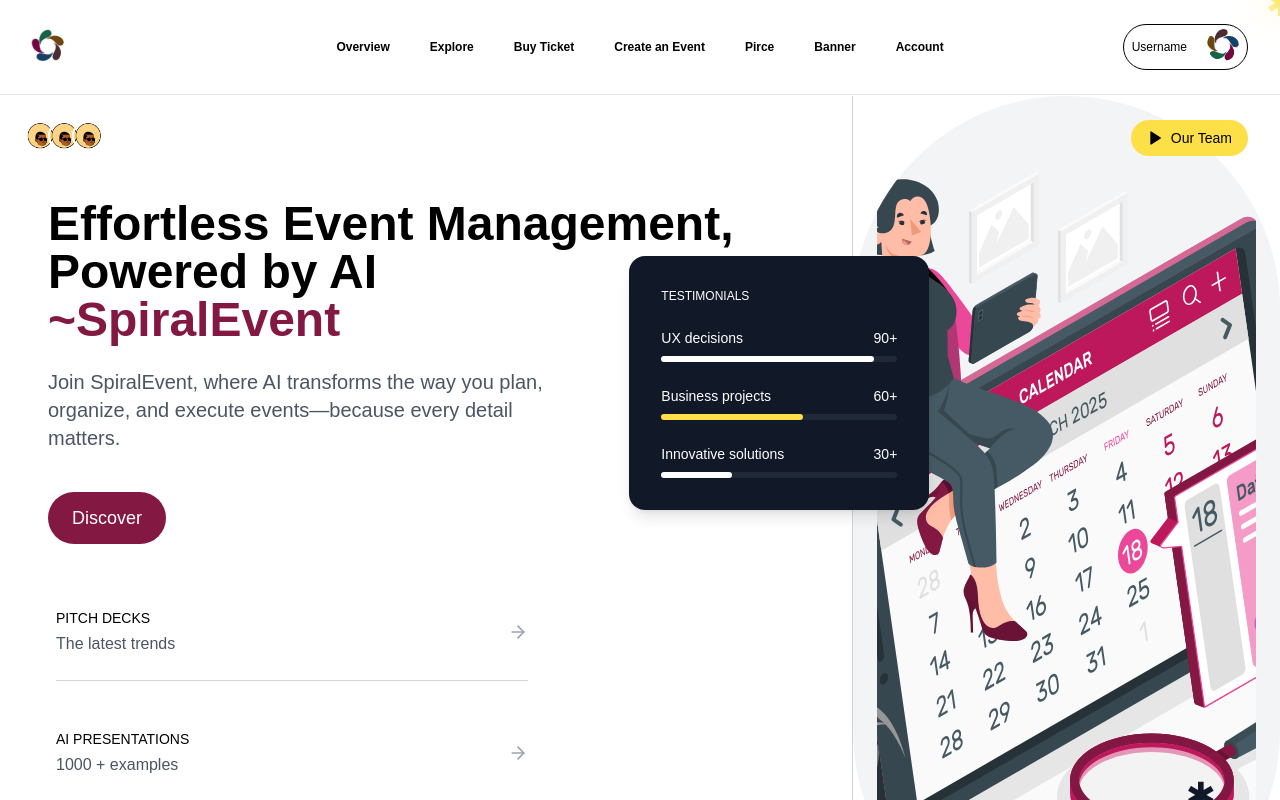
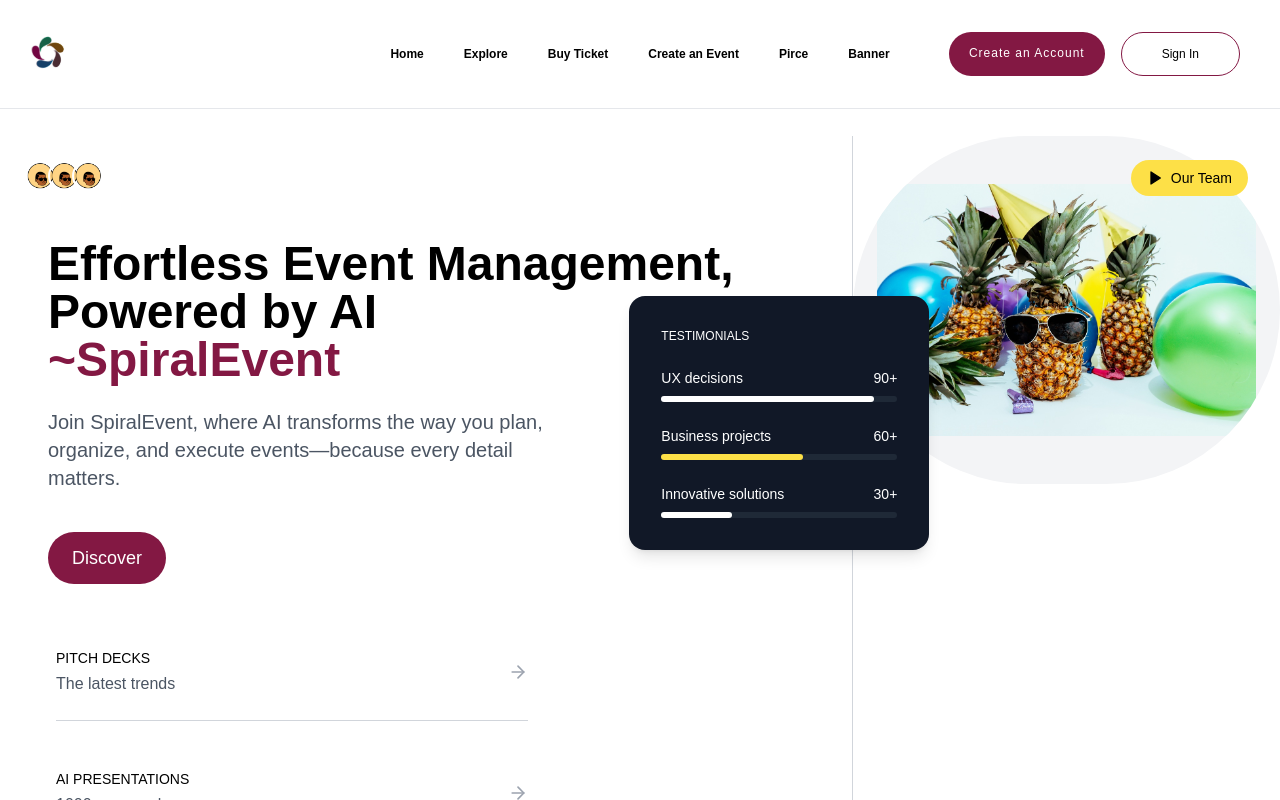
Before and after one commit to Anonymous-nerds/spiralevent-frontend, a React (Vite) app: page /home in a window 1280 px wide. Shown: the top 800 px of the page. Built offline with nearby package versions, Linux system fonts and the light colour scheme.

Commit message:
small changes

```diff
--- a/src/components/ui/Nav.jsx
+++ b/src/components/ui/Nav.jsx
@@ -1,5 +1,5 @@
 // "use client";
-import { useState, useEffect } from "react";
+import { useState } from "react";
 import { Dialog } from "@headlessui/react";
 import { Bars3Icon, XMarkIcon } from "@heroicons/react/24/outline";
 import Logo from "../../assets/spiraleE4.png";
@@ -7,37 +7,17 @@ import Logo from "../../assets/spiraleE4.png";
 // import User from "../assets/102716454.jpeg";
 
 const navigation = [
-  { name: "Overview", href: "/dashboard" },
+  { name: "Home", href: "/" },
   { name: "Explore", href: "/explore/event" },
   { name: "Buy Ticket", href: "/ticket" },
   { name: "Create an Event", href: "/Expanses" },
   { name: "Pirce", href: "/Customers" },
   { name: "Banner", href: "/Banner" },
-  { name: "Account", href: "/Account" },
 ];
 
 export default function Nav() {
-  const [userData, setUserData] = useState({});
   const [mobileMenuOpen, setMobileMenuOpen] = useState(false);
 
-  useEffect(() => {
-    // Retrieve the items from local storage
-    const storedEmail = localStorage.getItem("email");
-    const storedUserImage = localStorage.getItem("userImage");
-    const storedUsername = localStorage.getItem("username");
-    const storedName = localStorage.getItem("name");
-    const storedToken = localStorage.getItem("token");
-    const storedUserID = localStorage.getItem("userID");
-
-    setUserData({
-      email: storedEmail,
-      userImage: storedUserImage,
-      username: storedUsername,
-      name: storedName,
-      token: storedToken,
-      userID: storedUserID,
-    });
-  }, []);
 
   return (
     <div className="bg-transparent pb-24">
@@ -71,17 +51,19 @@ export default function Nav() {
             ))}
           </div>
           <div className="hidden lg:flex lg:flex-1 lg:justify-end">
-            <div className="flex gap-3 rounded-full border border-black p-1">
-              <span className="py-2 px-1 text-sm" style={{ fontSize: "12px" }}>
-                {/* {userData.name} */}
-                Username
-              </span>
-              <span className="px-1">
-                <img className="w-8 rounded-full" src={Logo} alt="User"
-                // src={userData.userImage}
-                />
-              </span>
-            </div>
+            <a
+              href="/Register"
+              className="p-2 px-5 py-3 text-[12px] bg-pink-900 rounded-full m-2 icon"
+              style={{ letterSpacing: "1px" }}
+            >
+              <span className="text-white">Create an Account</span>
+            </a>
+            <a
+              href="/internship"
+              className="p-2 px-10 py-3 text-[12px] bg-transparent border border-pink-900  rounded-full m-2 icon"
+            >
+              <span className="text-pink-690 ">Sign In</span>
+            </a>
           </div>
         </nav>
         <hr className="bg-black" />
@@ -109,15 +91,20 @@ export default function Nav() {
                     </a>
                   ))}
                 </div>
-                <div className="w-[140px]">
-                  <div className="flex gap-3 rounded-full border border-black p-1">
-                    <span className="py-2 px-1 text-sm" style={{ fontSize: "12px" }}>
-                      {userData.name}
-                    </span>
-                    <span className="px-1">
-                      <img className="w-8 rounded-full" src={userData.userImage} alt="User" />
-                    </span>
-                  </div>
+                <div className="py-6 flex lg:flex-1 lg:justify-end">
+                  <a
+                    href="/Register"
+                    className="p-2 px-5 py-3 text-sm bg-blue-600 rounded-full m-2 icon"
+                    style={{ letterSpacing: "1px" }}
+                  >
+                    <span className="text-white">Create an Account</span>
+                  </a>
+                  <a
+                    href="/internship"
+                    className="p-2 px-5  py-3 text-sm bg-transparent border border-blue-600  rounded-full m-2 icon"
+                  >
+                    <span className="text-blue-600 ">Sign In</span>
+                  </a>
                 </div>
               </div>
             </div>
--- a/src/pages/Home/Home.jsx
+++ b/src/pages/Home/Home.jsx
@@ -1,26 +1,21 @@
 import { ArrowRight, Play } from 'lucide-react';
 import Nav from '../../components/ui/Nav';
 import User from "../../assets/logo-me.png"
-import Picture from "../../assets/landing.svg"
+import Picture from "../../assets/Banner.jpg"
 
 const Home = () => {
   return (
     <div className="max-w-full">
-      {/* Navigation */}
       <Nav />
 
       {/* Main Content */}
-      <div className=" max-w-full grid grid-cols-1 md:grid-cols-3 h-screen">
+      <div className=" max-w-full grid grid-cols-1 md:grid-cols-3 h-screen sm:py-10">
         {/* Left Column */}
-        <div className="col-span-1 md:col-span-2 p-6 bg-gray-40 border-b md:border-b-0 md:border-r border-gray-300">
+        <div className="col-span-1 md:col-span-2 md:p-6 bg-gray-40 border-b md:border-b-0 md:border-r border-gray-300">
           {/* Title Section */}
           <div className="">
             <div className="flex -space-x-2 mb-6">
-              <img
-                src={User}
-                alt="Team member"
-                className="w-8 h-8 rounded-full border-2 border-white"
-              />
+              <img src={User} alt="Team member" className="w-8 h-8 rounded-full border-2 border-white" />
               <img
                 src={User}
                 alt="Team member"
@@ -33,7 +28,7 @@ const Home = () => {
               />
             </div>
             <div className='p-6'>
-              <h1 className="text-5xl lg:text-5xl font-bold text-black mb-6  text-center md:text-left sm:text-left">
+              <h1 className="text-5xl lg:text-5xl font-bold text-black mb-6 text-left">
                 Effortless Event Management, Powered by AI <br />
                 <span className="text-pink-900">~SpiralEvent</span>
               </h1>
@@ -89,7 +84,7 @@ const Home = () => {
               <img
                 src={Picture}
                 alt="Team working"
-                className="w-full h-screen max-w-full h-auto object-cover top-12 py-6 flex justify-center items-center h-full"
+                className="w-full  max-w-full h-auto object-cover top-12 py-6 flex justify-center items-center"
               />
             </div>
 
@@ -135,12 +130,12 @@ const Home = () => {
           </div>
 
           {/* Decorative Elements */}
-          <div className="absolute -top-4 -right-4 text-yellow-300 text-4xl">
+          {/* <div className="absolute -top-4 -right-4 text-yellow-300 text-4xl">
             ✱
           </div>
           <div className="absolute -bottom-4 right-16 text-gray-900 text-4xl">
             ✱
-          </div>
+          </div> */}
         </div>
       </div>
     </div>
```
Also changed, not shown: src/assets/Banner.jpg (added).
